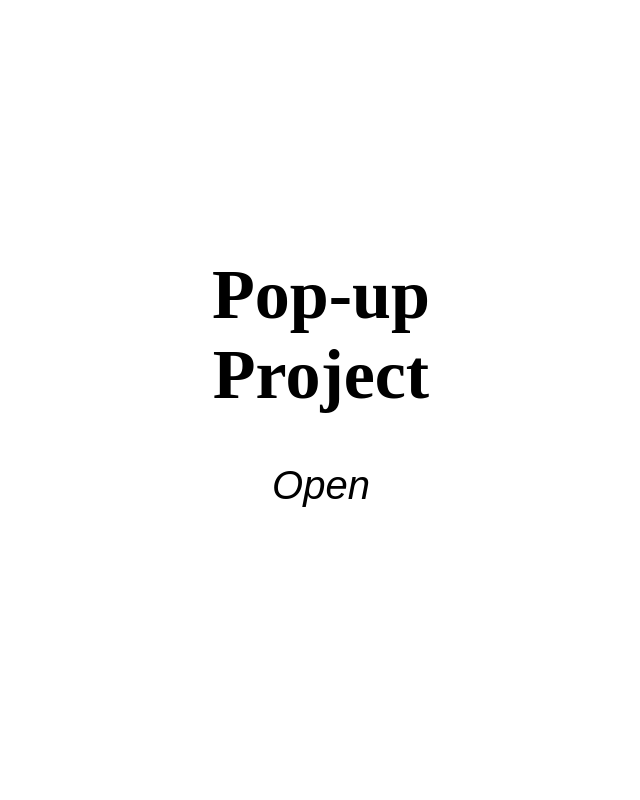
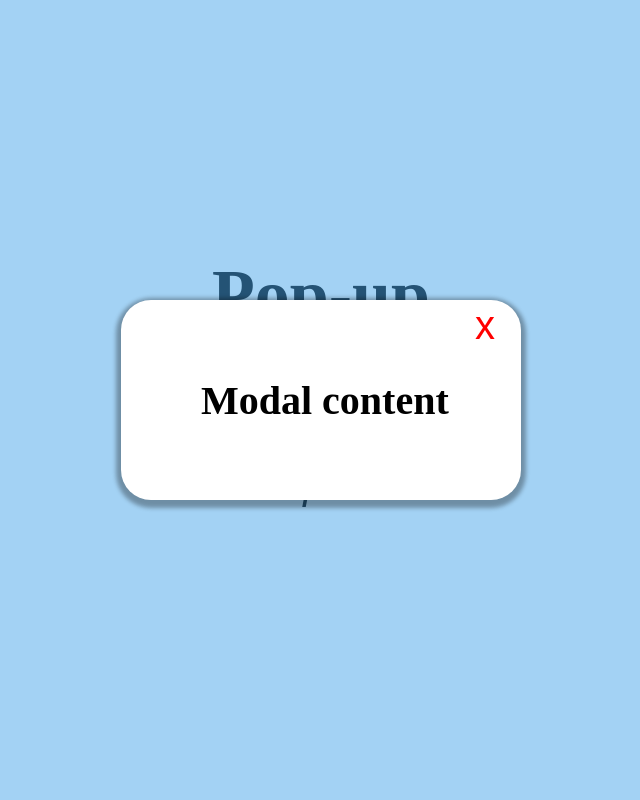
Before and after one commit to GeorgiyZhuravlevRudn/js_projects, a plain HTML site: page modal/index.html in a window 1280 px wide. Both pictures are taken after a click on the button "Open". Shown: the top 800 px of the page, without its empty margins (319-959 px from the left). Drawn offline with Linux system fonts and the light colour scheme.

Commit message:
commited

```diff
--- a/modal/index.html
+++ b/modal/index.html
@@ -25,7 +25,7 @@
                 </header>
                 <div class="modal-overlay">
                         <div class="modal-popup">
-                                <p> Modal content</p>
+                                <p class="pop-content"> Modal content</p>
                                 <button class="btn modal-close">x</button>
                         </div>
                 </div>
--- a/modal/styles.css
+++ b/modal/styles.css
@@ -32,24 +32,47 @@
 }
 
 .modal-overlay{
-        text-align:center;
-        opacity:1;
-        position:;
-        width: 400px;
-        height: 400px;
+        opacity:0;
+        position:fixed;
+        top: 0;
+        left: 0;
+        width: 100%;
+        height: 100%;
         background: rgba(73, 166, 233, 0.5);
-        display: flex;
+        display: grid;
         place-items: center;
-        transition: var(--transition);
         z-index: -10;/*higher or lower layer on layer*/
 }
 
 .modal-popup{
-        width: 90vw;
-        height: 30vh;
-        text-align: center;
-        display: grid;
+        border-radius: 30px;
+        background:white;
+        box-shadow: 0px 3px 4px 5px rgba(0, 0, 0, 0.323);
+        width: 400px;
+        height: 200px;
+        display: flex;
+        justify-content: space-between;
         place-items: center;
+}
+.modal-close{
+        font-size:40px;
+        position: relative;
+        top:0;
+        background:transparent;
+        margin-bottom:150px;
+        margin-right: 20px;
+        color:red;
+}
+.modal-close:hover{
+       color:red;
+       background-color: transparent;
+}
+.pop-content{
+        position:relative;
+        left:80px;
+        font-size:40px;
+        font-weight: bold;
+        background-color:transparent;
 }
 /*open popup in js*/
 .open-modal{
```
